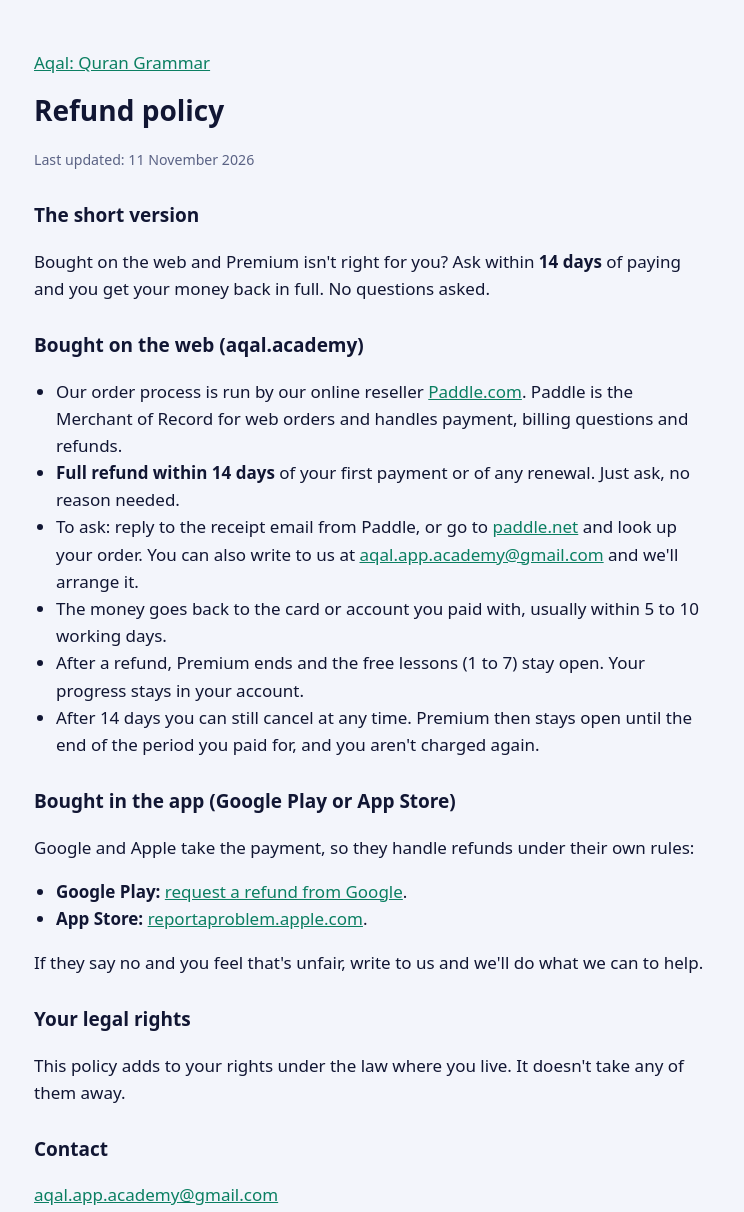
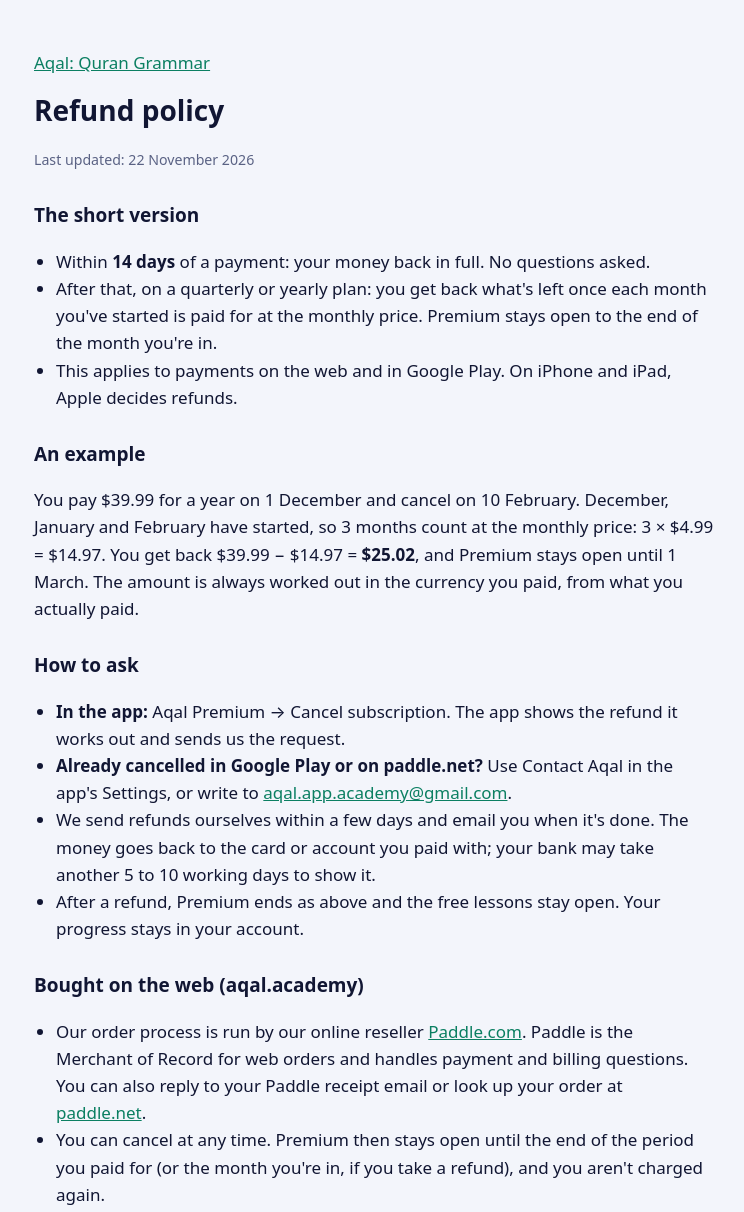
Before and after one commit to parvase1987-bit/aqal-site, a plain HTML site: page refund/index.html in a window 1280 px wide. Shown: the top 1212 px of the page, without its empty margins (266-1010 px from the left). Drawn offline with Linux system fonts and the light colour scheme.

Commit message:
Refund policy and Terms: full refund within 14 days, then unused months back on quarterly and yearly (web and Google Play); Apple decides App Store refunds; cancel from the app; codes
Co-Authored-By: Claude Opus 5.5 <noreply@anthropic.com>

```diff
--- a/refund/index.html
+++ b/refund/index.html
@@ -4,7 +4,7 @@
   <meta charset="utf-8">
   <meta name="viewport" content="width=device-width, initial-scale=1">
   <title>Aqal refund policy</title>
-  <meta name="description" content="Aqal Premium refund policy: a full refund within 14 days for web purchases, no questions asked; App Store and Google Play purchases follow their own refund rules.">
+  <meta name="description" content="Aqal Premium refund policy: a full refund within 14 days, then the unused months back on quarterly and yearly plans, for web and Google Play payments; Apple decides App Store refunds.">
   <link rel="canonical" href="https://aqal.academy/refund/">
   <link rel="stylesheet" href="../style.css">
 </head>
@@ -12,33 +12,50 @@
   <main>
     <p><a href="../">Aqal: Quran Grammar</a></p>
     <h1>Refund policy</h1>
-    <p><small>Last updated: 11 November 2026</small></p>
+    <p><small>Last updated: 22 November 2026</small></p>
 
     <h2>The short version</h2>
-    <p>Bought on the web and Premium isn't right for you? Ask within <strong>14 days</strong> of paying and you get your money back in full.
-      No questions asked.</p>
+    <ul>
+      <li>Within <strong>14 days</strong> of a payment: your money back in full. No questions asked.</li>
+      <li>After that, on a quarterly or yearly plan: you get back what's left once each month you've started is paid
+        for at the monthly price. Premium stays open to the end of the month you're in.</li>
+      <li>This applies to payments on the web and in Google Play. On iPhone and iPad, Apple decides refunds.</li>
+    </ul>
+
+    <h2>An example</h2>
+    <p>You pay $39.99 for a year on 1 December and cancel on 10 February. December, January and February have started,
+      so 3 months count at the monthly price: 3 × $4.99 = $14.97. You get back $39.99 − $14.97 = <strong>$25.02</strong>,
+      and Premium stays open until 1 March. The amount is always worked out in the currency you paid, from what you
+      actually paid.</p>
+
+    <h2>How to ask</h2>
+    <ul>
+      <li><strong>In the app:</strong> Aqal Premium → Cancel subscription. The app shows the refund it works out and sends
+        us the request.</li>
+      <li><strong>Already cancelled in Google Play or on paddle.net?</strong> Use Contact Aqal in the app's Settings, or
+        write to <a href="mailto:aqal.app.academy@gmail.com">aqal.app.academy@gmail.com</a>.</li>
+      <li>We send refunds ourselves within a few days and email you when it's done. The money goes back to the card or
+        account you paid with; your bank may take another 5 to 10 working days to show it.</li>
+      <li>After a refund, Premium ends as above and the free lessons stay open. Your progress stays in your account.</li>
+    </ul>
 
     <h2>Bought on the web (aqal.academy)</h2>
     <ul>
       <li>Our order process is run by our online reseller <a href="https://www.paddle.com/" rel="noopener">Paddle.com</a>.
-        Paddle is the Merchant of Record for web orders and handles payment, billing questions and refunds.</li>
-      <li><strong>Full refund within 14 days</strong> of your first payment or of any renewal. Just ask, no reason needed.</li>
-      <li>To ask: reply to the receipt email from Paddle, or go to
-        <a href="https://paddle.net/" rel="noopener">paddle.net</a> and look up your order. You can also write to us at
-        <a href="mailto:aqal.app.academy@gmail.com">aqal.app.academy@gmail.com</a> and we'll arrange it.</li>
-      <li>The money goes back to the card or account you paid with, usually within 5 to 10 working days.</li>
-      <li>After a refund, Premium ends and the free lessons (1 to 7) stay open. Your progress stays in your account.</li>
-      <li>After 14 days you can still cancel at any time. Premium then stays open until the end of the period you paid
-        for, and you aren't charged again.</li>
+        Paddle is the Merchant of Record for web orders and handles payment and billing questions. You can also reply to
+        your Paddle receipt email or look up your order at <a href="https://paddle.net/" rel="noopener">paddle.net</a>.</li>
+      <li>You can cancel at any time. Premium then stays open until the end of the period you paid for (or the month
+        you're in, if you take a refund), and you aren't charged again.</li>
     </ul>
 
-    <h2>Bought in the app (Google Play or App Store)</h2>
-    <p>Google and Apple take the payment, so they handle refunds under their own rules:</p>
+    <h2>Bought in the app</h2>
     <ul>
-      <li><strong>Google Play:</strong> <a href="https://support.google.com/googleplay/answer/2479637" rel="noopener">request a refund from Google</a>.</li>
-      <li><strong>App Store:</strong> <a href="https://reportaproblem.apple.com/" rel="noopener">reportaproblem.apple.com</a>.</li>
+      <li><strong>Google Play:</strong> the rule above applies, and we send the refund. Google also gives refunds itself
+        in the first 48 hours: <a href="https://support.google.com/googleplay/answer/2479637" rel="noopener">request a refund from Google</a>.</li>
+      <li><strong>App Store (iPhone, iPad):</strong> Apple takes the payment and decides refunds; we can't send money back
+        for App Store payments. Ask Apple at <a href="https://reportaproblem.apple.com/" rel="noopener">reportaproblem.apple.com</a>.
+        If they say no and you feel that's unfair, write to us and we'll do what we can to help.</li>
     </ul>
-    <p>If they say no and you feel that's unfair, write to us and we'll do what we can to help.</p>
 
     <h2>Your legal rights</h2>
     <p>This policy adds to your rights under the law where you live. It doesn't take any of them away.</p>
```
Also changed, not shown: terms/index.html (+13 -8 lines).
